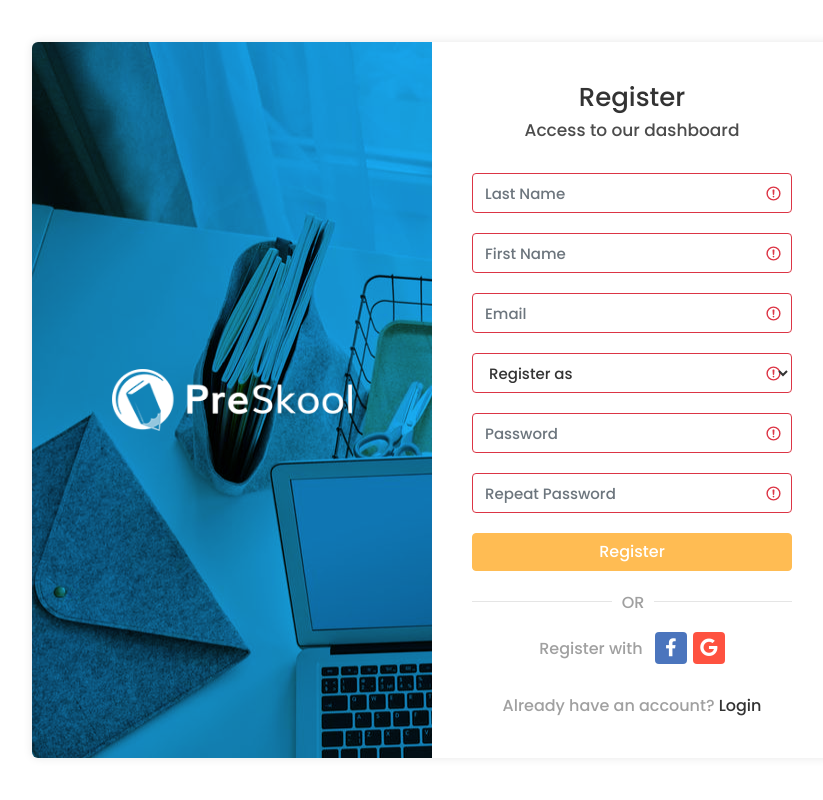
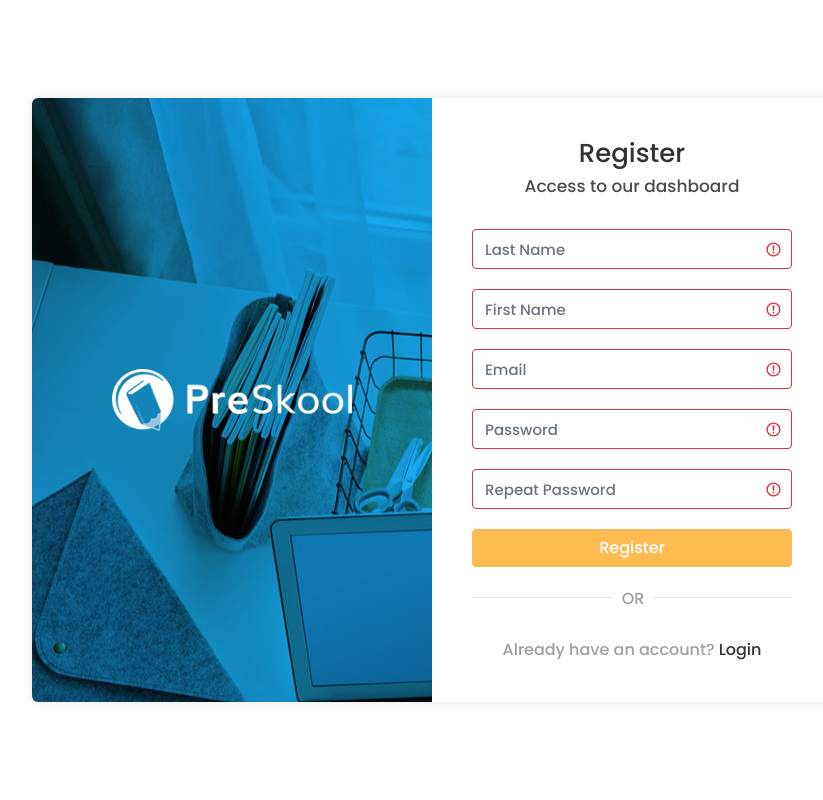
Before and after one commit to niahtech/preschool, a PHP site: page /register.php in a window 1280 px wide. Shown: the whole page, without its empty margins (208-1031 px from the left). Run offline with PHP 8.4, Linux system fonts and the light colour scheme.

Commit message:
changes for merging

```diff
--- a/libs/classs.php
+++ b/libs/classsss.php
@@ -33,11 +33,10 @@ class lecturer {
         $lastName = filter_input(INPUT_POST, 'lastName', FILTER_SANITIZE_FULL_SPECIAL_CHARS);
         $firstName = filter_input(INPUT_POST, 'firstName', FILTER_SANITIZE_FULL_SPECIAL_CHARS);
         $email = filter_input(INPUT_POST, 'email', FILTER_SANITIZE_EMAIL);
-        $user = filter_input(INPUT_POST, 'user', FILTER_SANITIZE_FULL_SPECIAL_CHARS);
         $password = $_POST['password'];
         $repeatPassword = $_POST['repeatPassword'];
 
-        $sql = $db->query("SELECT email FROM lecturers WHERE email = '$email' LIMIT 1");
+        $sql = $db->query("SELECT email FROM bio WHERE Email = '$email' LIMIT 1");
         if(mysqli_num_rows($sql) > 0){
             $registeredEmailErr = 'This Email has already been used';
         }else {
@@ -45,8 +44,7 @@ class lecturer {
                 $passwordErr = 'Passwords does not match';
             }else {
                 $password = password_hash($password, PASSWORD_BCRYPT);
-                $name = $lastName.' '.$firstName;
-                $sql = $db->query("INSERT INTO lecturers (name, email, password) VALUES('$name', '$email', '$password')");
+                $sql = $db->query("INSERT INTO bio (FirstName, LastName, Email, Password) VALUES('$firstName', '$lastName', '$email', '$password')");
 
                 header('Location: login.php');
             }
@@ -75,13 +73,14 @@ class lecturer {
             }
         }
         else{
-            $sql = $db->query("SELECT email,password FROM students WHERE email = '$email' LIMIT 1");
+            $sql = $db->query("SELECT email,password FROM bio WHERE Email = '$email' LIMIT 1");
             $result = $sql->fetch_assoc();
             if(mysqli_num_rows($sql) > 0){
-                if(!password_verify($password, $result['password'])) {
+                if(!password_verify($password, $result['Password'])) {
                     $loginErr = 'Check your Email or Password';
                 }else {
                     $_SESSION['email'] = $email;
+                    $_SESSION['id'] = $email;
                     header('Location: student-dashboard.php');
                 }
             }else {
--- a/libs/connection.inc.php
+++ b/libs/connection.inc.php
@@ -1,5 +1,5 @@
 <?php
     include ('constant.php');
     include ('function.php');
-    include ('classs.php');
+    include ('classsss.php');
 ?>
--- a/libs/constant.php
+++ b/libs/constant.php
@@ -1,9 +1,9 @@
 <?php
 	$db = new mysqli('localhost', 'root', '', 'preskool');
 
-	define('APP_NAME', 'New_Life_School');
+	define('APP_NAME', 'PreSkool');
 
-	define('APP_MAIL', 'newlife@gmail.com');
+	define('APP_MAIL', 'preskool@gmail.com');
 
 	define('APP_PHONE', '08146798764');
  ?>
--- a/register.php
+++ b/register.php
@@ -48,13 +48,6 @@
 <div style="color:red"><?= $registeredEmailErr ?? NULL; ?></div>
 </div>
 <div class="form-group">
-<select class="form-control" name="user" required>
-    <option value="">Register as</option>
-    <option value="Student">Student</option>
-    <option value="Lecturer">Lecturer</option>
-</select>
-</div>
-<div class="form-group">
 <input class="form-control" type="password" placeholder="Password" name="password" required>
 </div>
 <div class="form-group">
@@ -71,10 +64,6 @@
 <span class="span-or">or</span>
 </div>
 
-<div class="social-login">
-<span>Register with</span>
-<a href="#" class="facebook"><i class="fab fa-facebook-f"></i></a><a href="#" class="google"><i class="fab fa-google"></i></a>
-</div>
 
 <div class="text-center dont-have">Already have an account? <a href="login.php">Login</a></div>
 </div>
```
